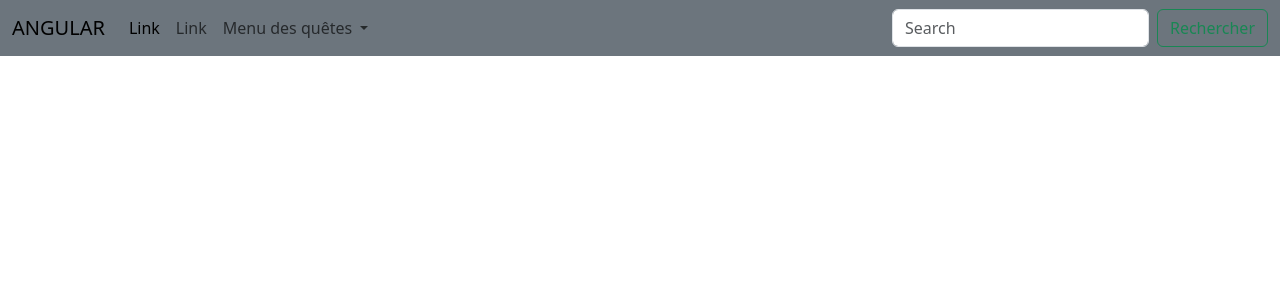
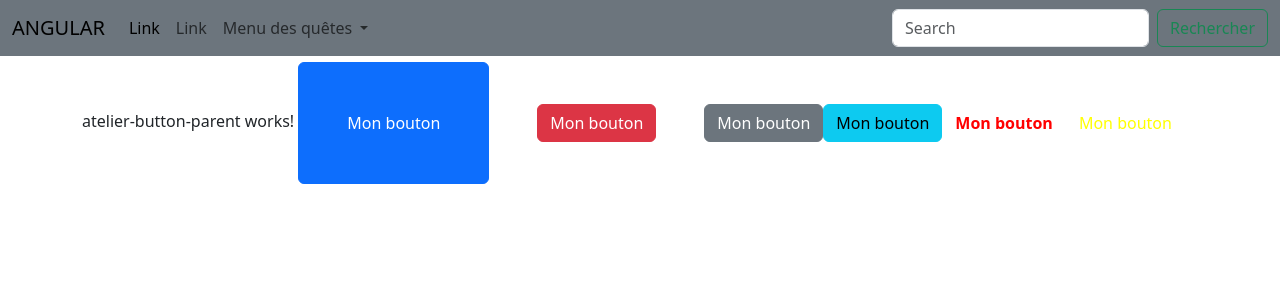
Before and after one commit to williambouet/angular_quest00, an Angular app: page /atelier-input in a window 1280 px wide. Before the commit this address led to /. Shown: the top 300 px of the page. Built offline with nearby package versions, Linux system fonts and the light colour scheme.

Commit message:
input done

```diff
--- a/src/app/app-routes.ts
+++ b/src/app/app-routes.ts
@@ -17,6 +17,7 @@ import { CocktailListComponent } from './cocktail-list/cocktail-list.component';
 import { LoginFormComponent } from './loginForm/loginForm.component';
 import { CocktailJsonComponent } from './cocktail-json/cocktail-json.component';
 import { NasaComponent } from './nasa/nasa.component';
+import { AtelierButtonParentComponent } from './atelier-button-parent/atelier-button-parent.component';
 
 const ROUTES: Routes = [
   { path: 'fiche', component: CardComponent },
@@ -37,7 +38,8 @@ const ROUTES: Routes = [
   { path: 'service-cocktails', component: CocktailListComponent },
   { path: 'atelier-formulaire', component: LoginFormComponent },
   { path: 'service-cocktails-json', component: CocktailJsonComponent },
-  { path: 'API-Nasa', component:NasaComponent},
+  { path: 'API-Nasa', component: NasaComponent },
+  { path: 'atelier-input', component: AtelierButtonParentComponent},
 ];
 
 export { ROUTES };
--- a/src/app/app.module.ts
+++ b/src/app/app.module.ts
@@ -42,6 +42,8 @@ import { ChangeMovieDirective } from './directive/changeMovie.directive';
 import { DisplayMovieDirective } from './directive/displayMovie.directive';
 import { LoginFormComponent } from './loginForm/loginForm.component';
 import { NasaComponent } from './nasa/nasa.component';
+import { AtelierButtonComponent } from './atelier-button/atelier-button.component';
+import { AtelierButtonParentComponent } from './atelier-button-parent/atelier-button-parent.component';
 
 @NgModule({
   declarations: [
@@ -77,7 +79,9 @@ import { NasaComponent } from './nasa/nasa.component';
       CocktailListComponent,
       LoginFormComponent,
     CocktailJsonComponent,
-      NasaComponent
+      NasaComponent,
+      AtelierButtonComponent,
+      AtelierButtonParentComponent
    ],
   imports: [
     BrowserModule,
--- /dev/null
+++ b/src/app/atelier-button-parent/atelier-button-parent.component.html
@@ -0,0 +1,12 @@
+<p>
+  atelier-button-parent works!
+  <app-atelier-button [class]="class"></app-atelier-button>
+  <app-atelier-button [class]="class2"></app-atelier-button>
+  <app-atelier-button [class]="class3"></app-atelier-button>
+  <app-atelier-button [class]="class4"></app-atelier-button>
+
+  <app-atelier-button [style]="style1"></app-atelier-button>
+  <app-atelier-button [style]="style2"></app-atelier-button>
+
+
+</p>
--- /dev/null
+++ b/src/app/atelier-button-parent/atelier-button-parent.component.ts
@@ -0,0 +1,32 @@
+import { Component, OnInit } from '@angular/core';
+
+@Component({
+  selector: 'app-atelier-button-parent',
+  templateUrl: './atelier-button-parent.component.html',
+  styleUrls: ['./atelier-button-parent.component.css']
+})
+export class AtelierButtonParentComponent implements OnInit {
+  public class: string;
+  public class2: string;
+  public class3: string;
+  public class4: string;
+
+  public style1: { [prop: string]: any; };
+  public style2:  { [prop: string]: any; };
+
+
+  constructor() {
+    this.class = "btn-primary p-5";
+    this.class2 = "btn-danger m-5";
+    this.class3 = "btn-secondary";
+    this.class4 = "btn-info";
+
+    this.style1 = { 'color': 'red', 'font-weight':'bolder' };
+    this.style2 = { 'color': 'yellow' };
+
+  }
+
+  ngOnInit() {
+  }
+
+}
--- /dev/null
+++ b/src/app/atelier-button/atelier-button.component.html
@@ -0,0 +1 @@
+<button class="btn"  [ngClass]="class" [ngStyle]="style">Mon bouton</button>
--- /dev/null
+++ b/src/app/atelier-button/atelier-button.component.ts
@@ -0,0 +1,21 @@
+import { Component, Input, OnInit } from '@angular/core';
+
+@Component({
+  selector: 'app-atelier-button',
+  templateUrl: './atelier-button.component.html',
+  styleUrls: ['./atelier-button.component.css']
+})
+export class AtelierButtonComponent implements OnInit {
+  @Input()
+  class: string | string[] | Set<string> | { [klass: string]: any; } = "";
+
+  @Input()
+  style: { [prop: string]: any; } = {};
+
+  constructor() { }
+
+
+  ngOnInit() {
+  }
+
+}
--- a/src/app/navbar/navbar.component.html
+++ b/src/app/navbar/navbar.component.html
@@ -35,7 +35,7 @@
             <li><a class="text-secondary text-decoration-none" [routerLink]="['/service-cocktails-json']"><small>Service cocktails json</small></a></li>
             <li><a class="text-secondary text-decoration-none" [routerLink]="['/atelier-formulaire']"><small>Atelier formulaire</small></a></li>
             <li><a class="text-secondary text-decoration-none" [routerLink]="['/API-Nasa']"><small>Api Nasa</small></a></li>
-
+            <li><a class="text-secondary text-decoration-none" [routerLink]="['/atelier-input']"><small>Atelier @Input</small></a></li>
           </ul>
         </li>
       </ul>
```
Also changed, not shown: src/app/atelier-button-parent/atelier-button-parent.component.css (added), src/app/atelier-button/atelier-button.component.css (added), 2 other files (tests, documents, lock files or other folders).
